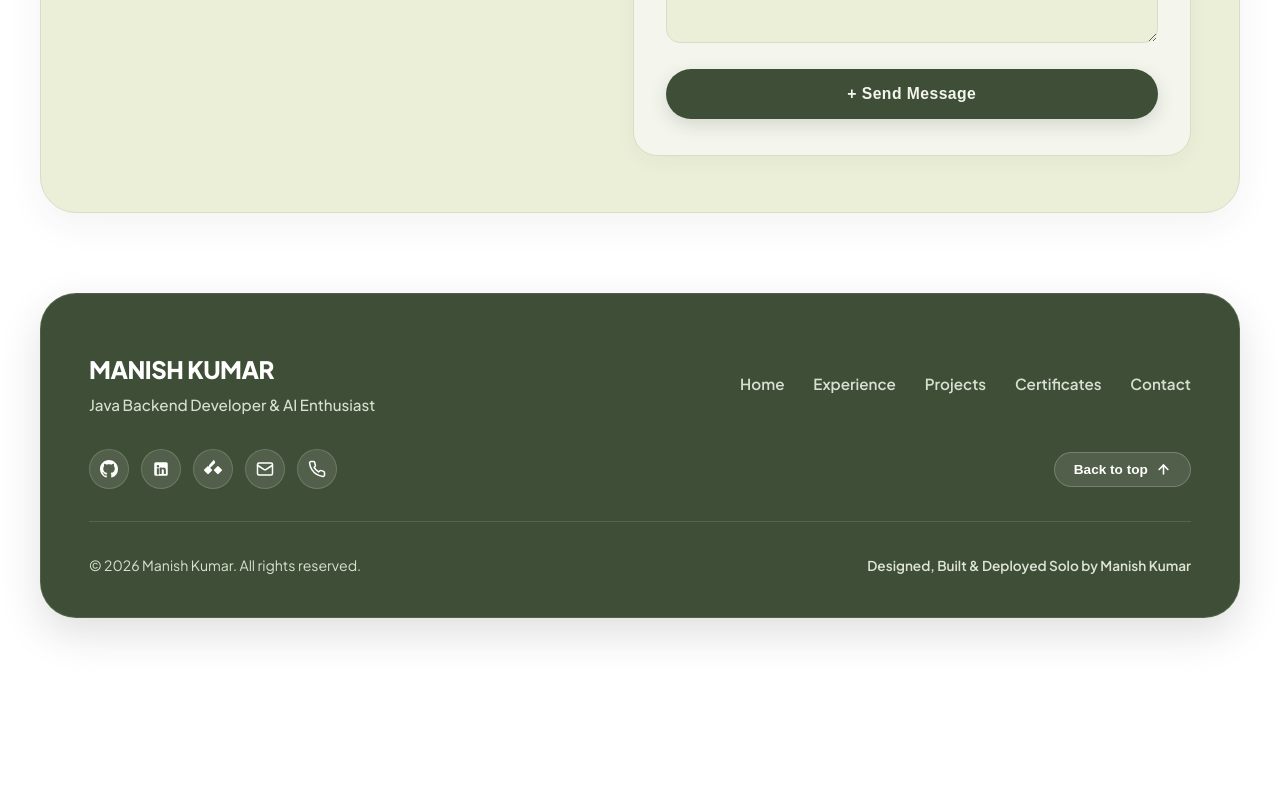
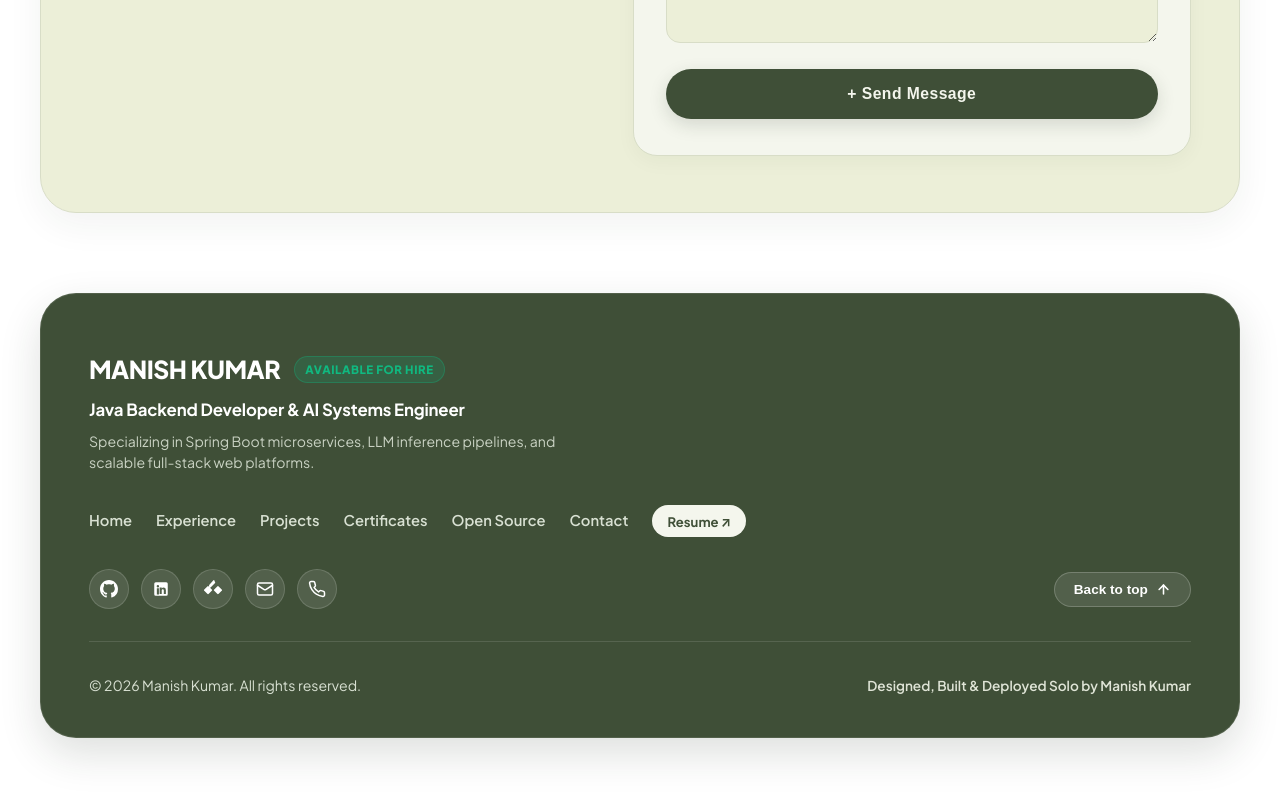
Before and after one commit to manishworkss/aurexon, a Next.js app: page / in a window 1280 px wide. Shown: the part 8872-9672 px from the top of the page. Before the commit the page ends 9558 px from the top, so only its background shows below. Built offline with nearby package versions, Linux system fonts and the light colour scheme; a web font is replaced by a local one.

Commit message:
style(footer): align branding with Java & AI systems engineering, add open source nav link and resume CTA

```diff
--- a/src/components/Footer.js
+++ b/src/components/Footer.js
@@ -64,8 +64,14 @@ export default function Footer() {
         {/* Top Header Row */}
         <div className={styles.topRow}>
           <div className={styles.brandInfo}>
-            <span className={styles.logo}>MANISH KUMAR</span>
-            <p className={styles.tagline}>Java Backend Developer & AI Enthusiast</p>
+            <div className={styles.logoRow}>
+              <span className={styles.logo}>MANISH KUMAR</span>
+              <span className={styles.statusBadge}>Available for Hire</span>
+            </div>
+            <p className={styles.tagline}>Java Backend Developer &amp; AI Systems Engineer</p>
+            <p className={styles.subTagline}>
+              Specializing in Spring Boot microservices, LLM inference pipelines, and scalable full-stack web platforms.
+            </p>
           </div>
 
           <nav className={styles.navLinks}>
@@ -73,7 +79,11 @@ export default function Footer() {
             <Link href="#experience" className={styles.navLink}>Experience</Link>
             <Link href="#projects" className={styles.navLink}>Projects</Link>
             <Link href="#certifications" className={styles.navLink}>Certificates</Link>
+            <Link href="#opensource" className={styles.navLink}>Open Source</Link>
             <Link href="#contact" className={styles.navLink}>Contact</Link>
+            <a href="/resume.pdf" target="_blank" rel="noopener noreferrer" className={styles.resumePill}>
+              Resume ↗
+            </a>
           </nav>
         </div>
 
@@ -111,7 +121,7 @@ export default function Footer() {
             © {new Date().getFullYear()} Manish Kumar. All rights reserved.
           </p>
           <p className={styles.builtText}>
-            Designed, Built & Deployed Solo by Manish Kumar
+            Designed, Built &amp; Deployed Solo by Manish Kumar
           </p>
         </div>
       </div>
--- a/src/components/Footer.module.css
+++ b/src/components/Footer.module.css
@@ -22,39 +22,67 @@
 .topRow {
   display: flex;
   justify-content: space-between;
-  align-items: center;
+  align-items: flex-start;
   flex-wrap: wrap;
-  gap: 1.5rem;
+  gap: 2rem;
 }
 
 .brandInfo {
   display: flex;
   flex-direction: column;
-  gap: 0.3rem;
+  gap: 0.45rem;
+  max-width: 520px;
+}
+
+.logoRow {
+  display: flex;
+  align-items: center;
+  gap: 0.85rem;
+  flex-wrap: wrap;
 }
 
 .logo {
   font-weight: 900;
-  font-size: 1.5rem;
+  font-size: 1.55rem;
   letter-spacing: -0.02em;
   color: var(--text-light);
 }
 
+.statusBadge {
+  font-size: 0.72rem;
+  font-weight: 800;
+  letter-spacing: 0.05em;
+  color: #10B981;
+  background-color: rgba(16, 185, 129, 0.16);
+  border: 1px solid rgba(16, 185, 129, 0.3);
+  padding: 0.2rem 0.65rem;
+  border-radius: var(--radius-pill);
+  text-transform: uppercase;
+}
+
 .tagline {
-  font-size: 0.95rem;
+  font-size: 1.05rem;
+  color: var(--text-light);
+  font-weight: 700;
+  letter-spacing: -0.01em;
+}
+
+.subTagline {
+  font-size: 0.88rem;
   color: var(--text-light-muted);
-  font-weight: 500;
+  line-height: 1.5;
+  opacity: 0.9;
 }
 
 .navLinks {
   display: flex;
   align-items: center;
-  gap: 1.8rem;
+  gap: 1.5rem;
   flex-wrap: wrap;
 }
 
 .navLink {
-  font-size: 0.95rem;
+  font-size: 0.92rem;
   font-weight: 600;
   color: var(--text-light-muted);
   transition: color 0.2s ease, transform 0.2s ease;
@@ -63,6 +91,22 @@
 .navLink:hover {
   color: var(--text-light);
   transform: translateY(-1px);
+}
+
+.resumePill {
+  font-size: 0.82rem;
+  font-weight: 700;
+  color: var(--forest-dark);
+  background-color: var(--cream-light);
+  padding: 0.35rem 0.95rem;
+  border-radius: var(--radius-pill);
+  transition: all 0.2s ease;
+  white-space: nowrap;
+}
+
+.resumePill:hover {
+  background-color: var(--sage-light);
+  transform: translateY(-2px);
 }
 
 /* Middle Row */
@@ -156,10 +200,10 @@
   .topRow {
     flex-direction: column;
     align-items: flex-start;
-    gap: 1.25rem;
+    gap: 1.5rem;
   }
   .navLinks {
-    gap: 1.2rem;
+    gap: 1rem;
   }
   .middleRow {
     flex-direction: column;
```
